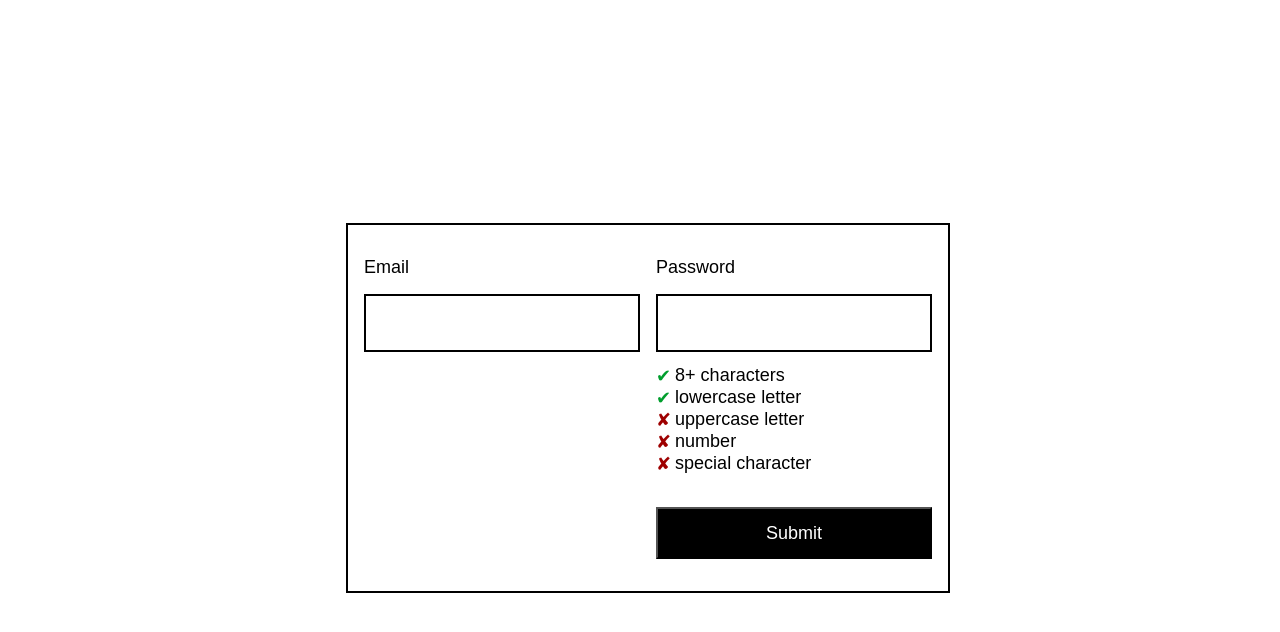
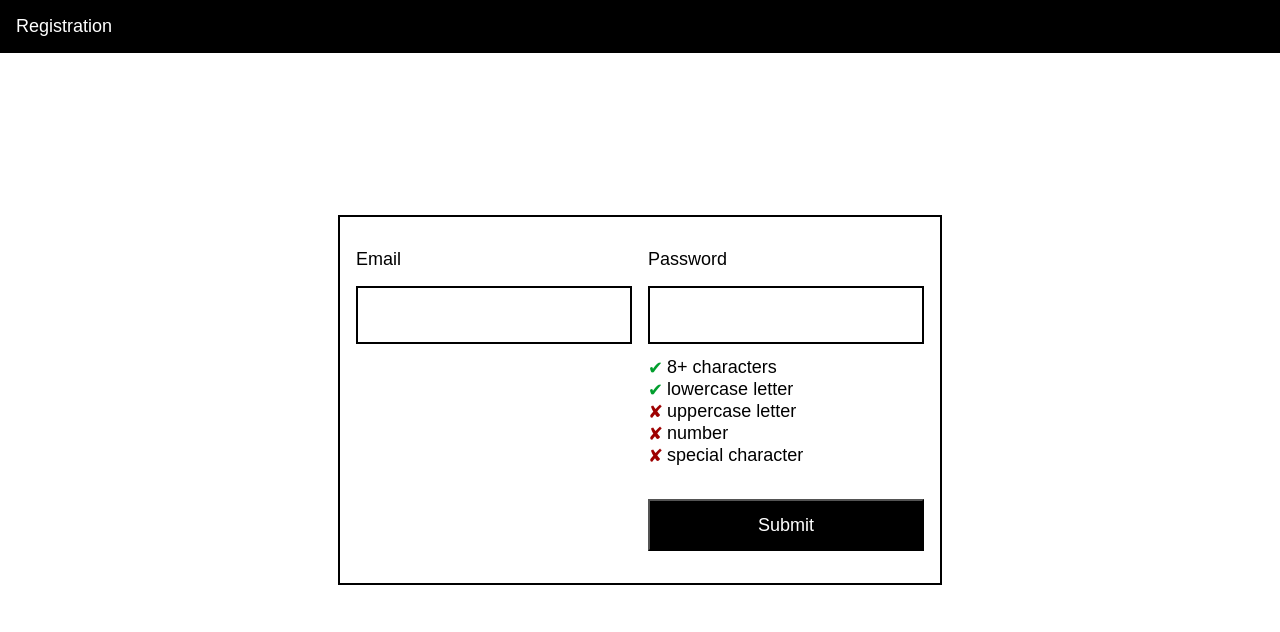
Before and after one commit to maxschnupp/login-coding-challenge, a React (Create React App) app in the folder login-app/: page / in a window 1280 px wide. Shown: the top 632 px of the page. Built offline with nearby package versions, Linux system fonts and the light colour scheme.

Commit message:
adds banner, concludes skeleton

```diff
--- a/login-app/src/LoginPage.tsx
+++ b/login-app/src/LoginPage.tsx
@@ -8,28 +8,33 @@ import TextInput from "./components/TextInput";
 import Button from "./components/Button";
 import PasswordAcceptanceCriteria from "./components/PasswordAcceptanceCriteria";
 import CriteriaContainer from "./components/CrtieriaContainer";
-
+import Banner from "./components/Banner";
 
 const LoginPage = (): JSX.Element => {
   const Container = styled.div({
     position: "absolute",
-    width: "100%",
-    height: "100%",
+    top: 0,
+    left: 0,
+    right: 0,
+    bottom: 0,
     display: "grid",
     placeContent: "center",
   });
-  const ThreePixelVerticalSpacer = styled('div')({
-    height: '3px',
+  const ThreePixelVerticalSpacer = styled("div")({
+    height: "3px",
   });
   const isMobilePhone = isMobile && !isTablet;
   return (
     <Container>
+      <Banner>
+        <Typography text={"Registration"} color={"white"} />
+      </Banner>
       <LoginCard isMobile={isMobilePhone}>
         <InputColumn isMobile={isMobilePhone}>
           <Typography text={"Email"} />
           <TextInput isMobile={isMobilePhone} shouldShowAsDots={false} />
         </InputColumn>
-        <ThreePixelVerticalSpacer/>
+        <ThreePixelVerticalSpacer />
         <InputColumn isMobile={isMobilePhone}>
           <Typography text={"Password"} />
           <TextInput isMobile={isMobilePhone} shouldShowAsDots={true} />
--- /dev/null
+++ b/login-app/src/components/Banner.tsx
@@ -0,0 +1,20 @@
+import styled from "@emotion/styled";
+import React from "react";
+interface IBannerProps {
+  children: React.ReactNode;
+}
+const Banner = ({ children }: IBannerProps) => {
+  const StyledBanner = styled("div")({
+    position: "absolute",
+    top: "0",
+    left: "0",
+    right: "0",
+    backgroundColor: "black",
+    paddingLeft: "16px",
+    paddingTop:  "16px",
+    paddingBottom: "16px",
+  });
+  return <StyledBanner>{children}</StyledBanner>;
+};
+
+export default Banner;
```
